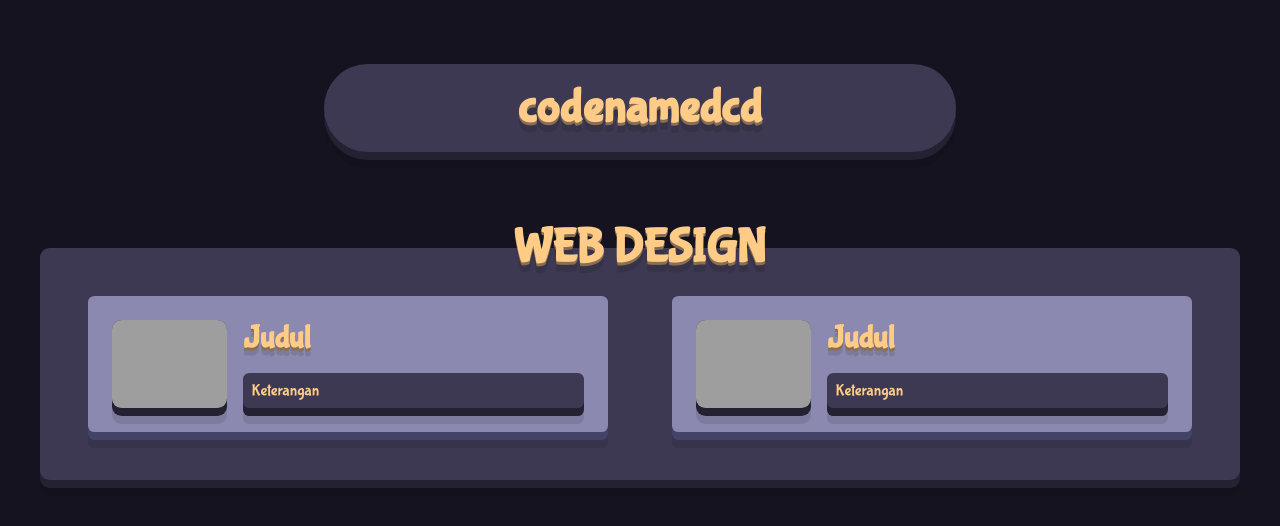
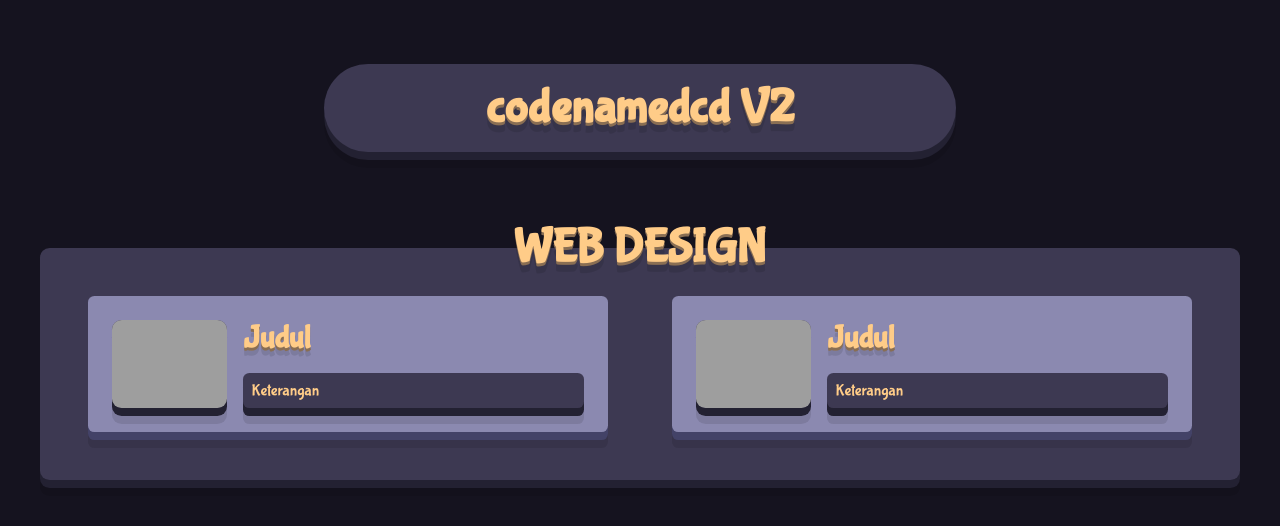
Before and after one commit to codenamedcd/web-portofolio.github.io, a plain HTML site: page index.html in a window 1280 px wide. Drawn offline with Linux system fonts and the light colour scheme; grey boxes are pictures that could not be loaded.

Commit message:
change ui

```diff
--- a/index.html
+++ b/index.html
@@ -13,7 +13,7 @@
   </head>
   <body>
     <nav>
-      <h1 class="title-design">codenamedcd</h1>
+      <h1 class="title-design">codenamedcd V2</h1>
     </nav>
     <section class="sec-1">
       <h1 class="title-design">Web Design</h1>
```
